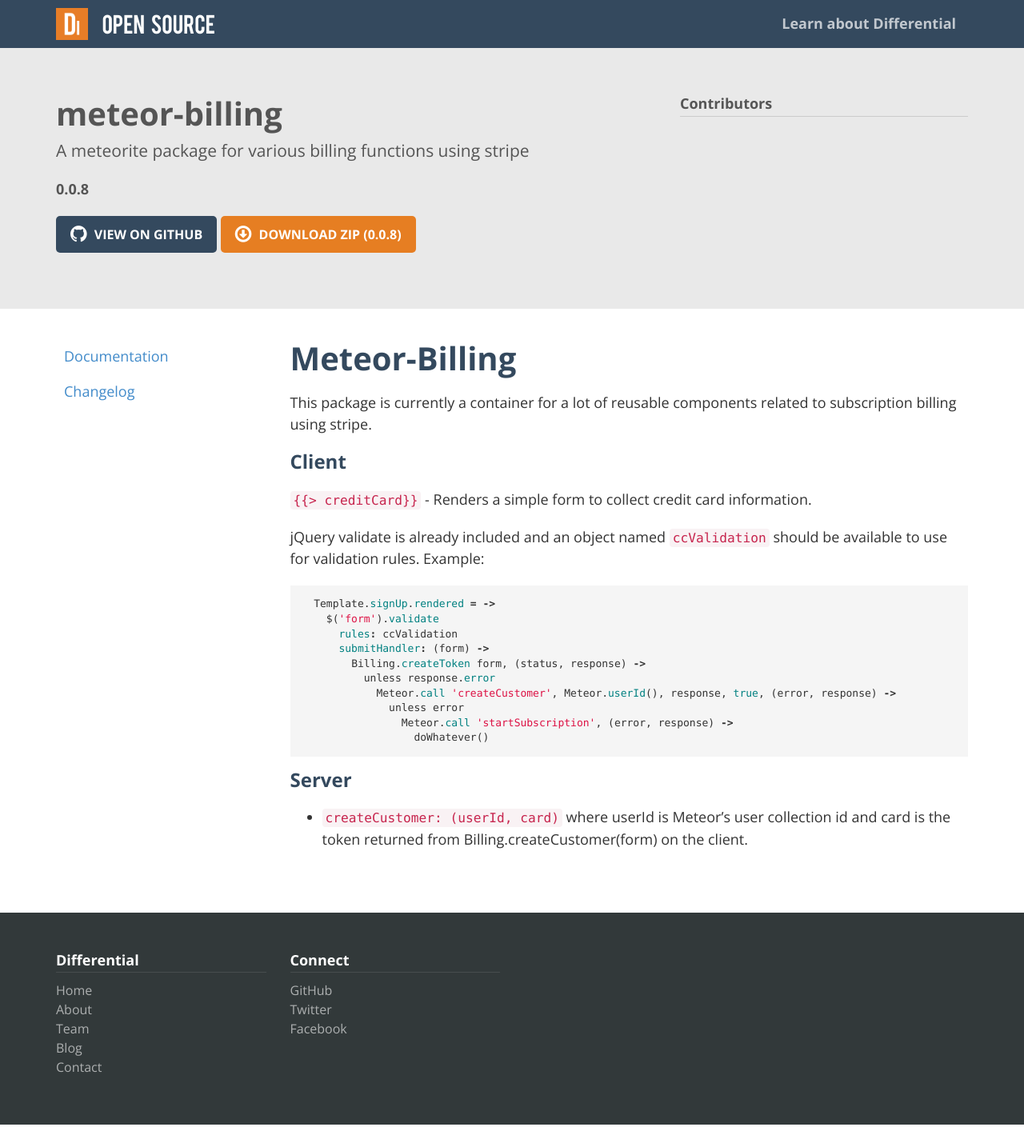
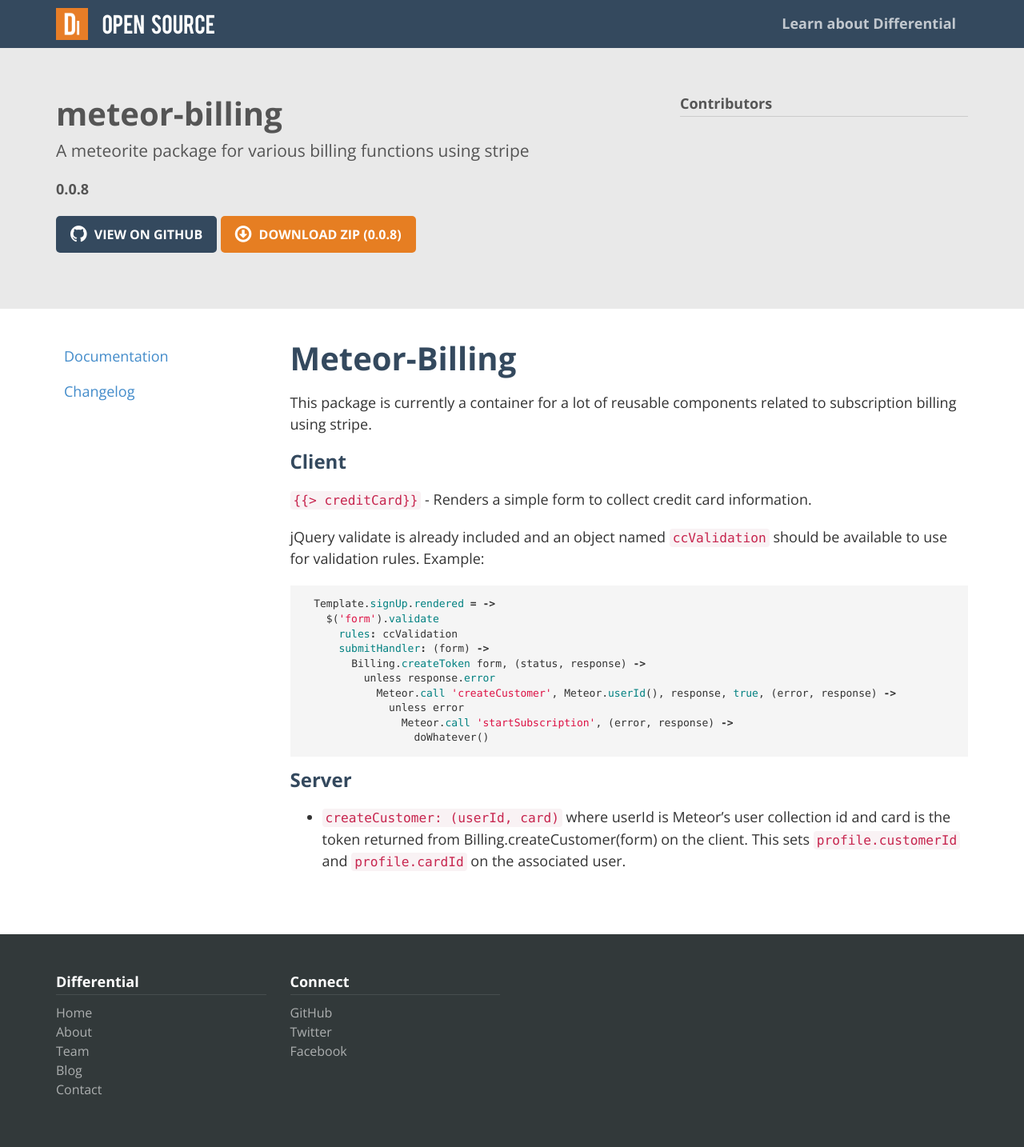
Before and after one commit to Differential/meteor-billing, a Jekyll site: the page built from index.markdown, in a window 1280 px wide. Shown: the whole page at 80% size. Built offline with Jekyll 4.4.1, drawn with Linux system fonts in a browser that asks for light colours; nearby versions of some CDN libraries; Markdown is read by kramdown in place of the engine named in the settings; before the commit the page ends 1406 px from its top, so only the background shows below that.

Commit message:
Update index.markdown

```diff
--- a/index.markdown
+++ b/index.markdown
@@ -30,4 +30,4 @@ Example:
 {% endhighlight %}
 
 ### Server
-* `createCustomer: (userId, card)` where userId is Meteor's user collection id and card is the token returned from Billing.createCustomer(form) on the client.
+* `createCustomer: (userId, card)` where userId is Meteor's user collection id and card is the token returned from Billing.createCustomer(form) on the client.  This sets `profile.customerId` and `profile.cardId` on the associated user.
```
